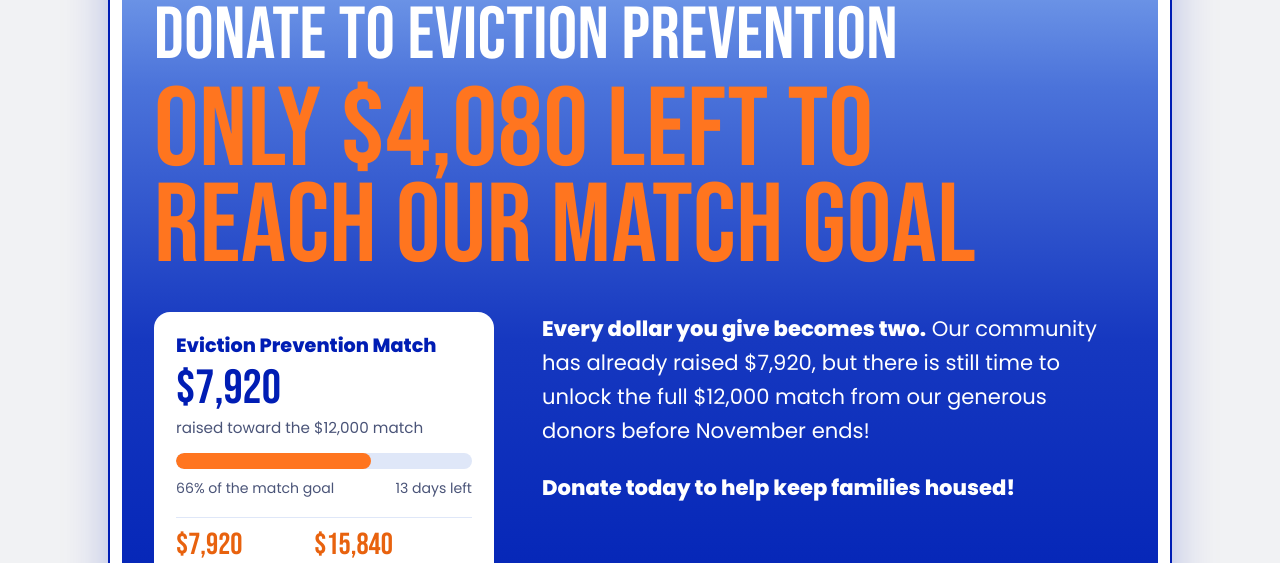
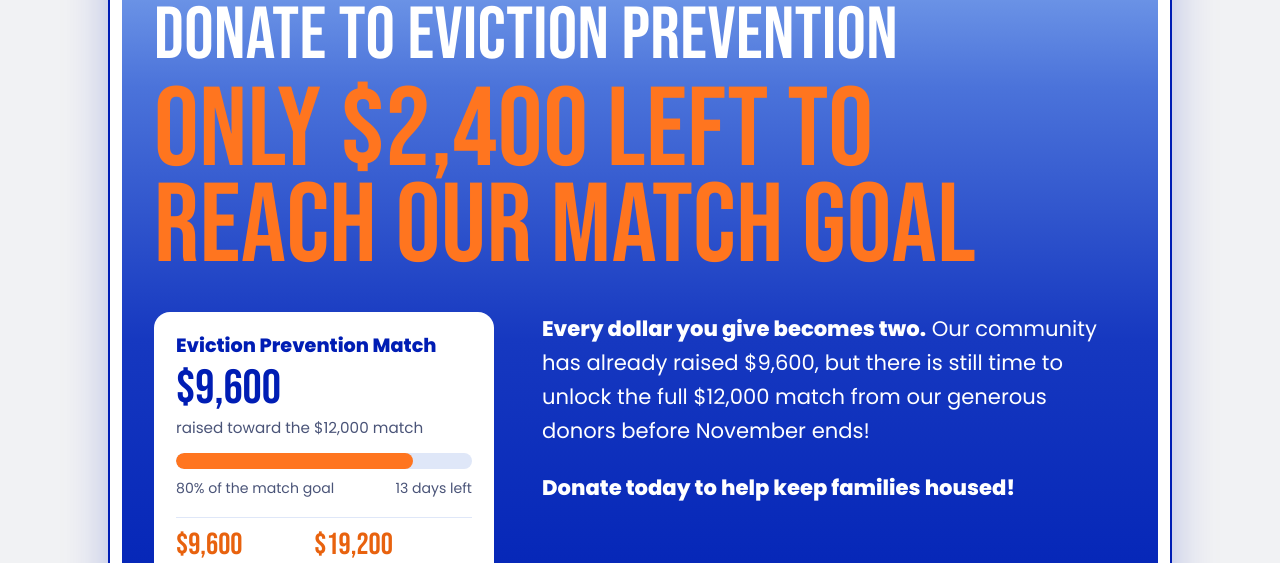
Before and after one commit to ZanceTheGardener/ocanoregon.org, a plain HTML site: page index.html in a window 1280 px wide. Shown: the part 669-1232 px from the top of the page. Drawn offline with Linux system fonts and the light colour scheme.

Commit message:
Add files via upload

```diff
--- a/index.html
+++ b/index.html
@@ -554,7 +554,7 @@
   var CAMPAIGN = {
     name: "Eviction Prevention Match",
     goal: 12000,
-    raised: 7920,
+    raised: 9600,
     start: "2026-10-18",
     end: "2026-11-30",
     hideAfterDays: 14,
```
